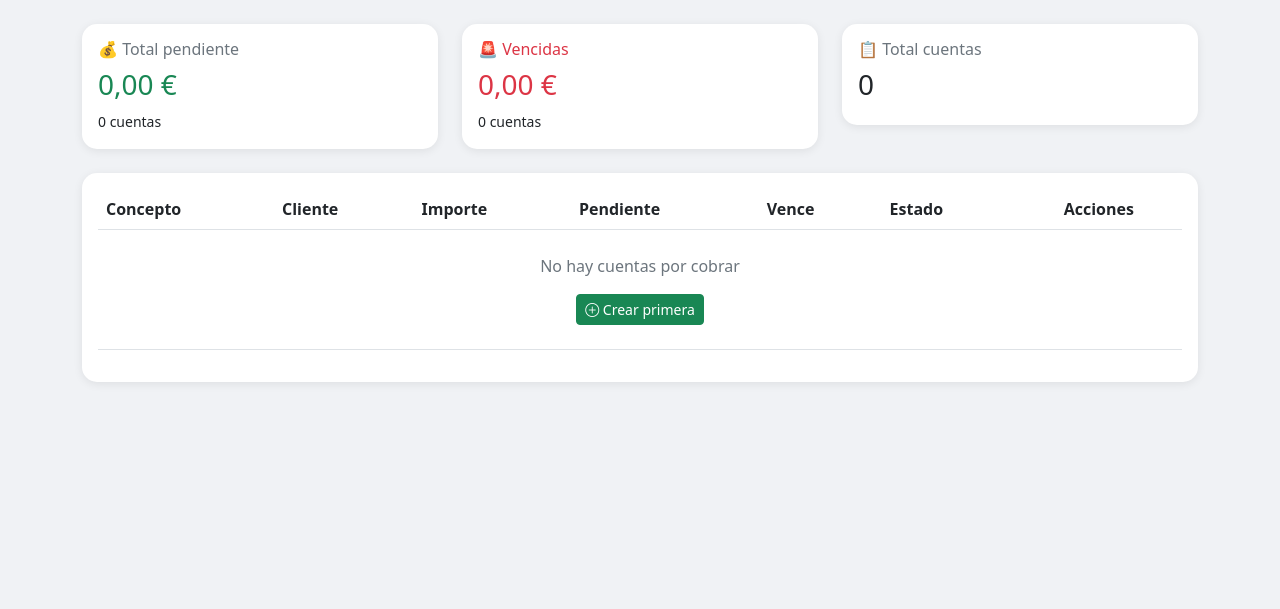
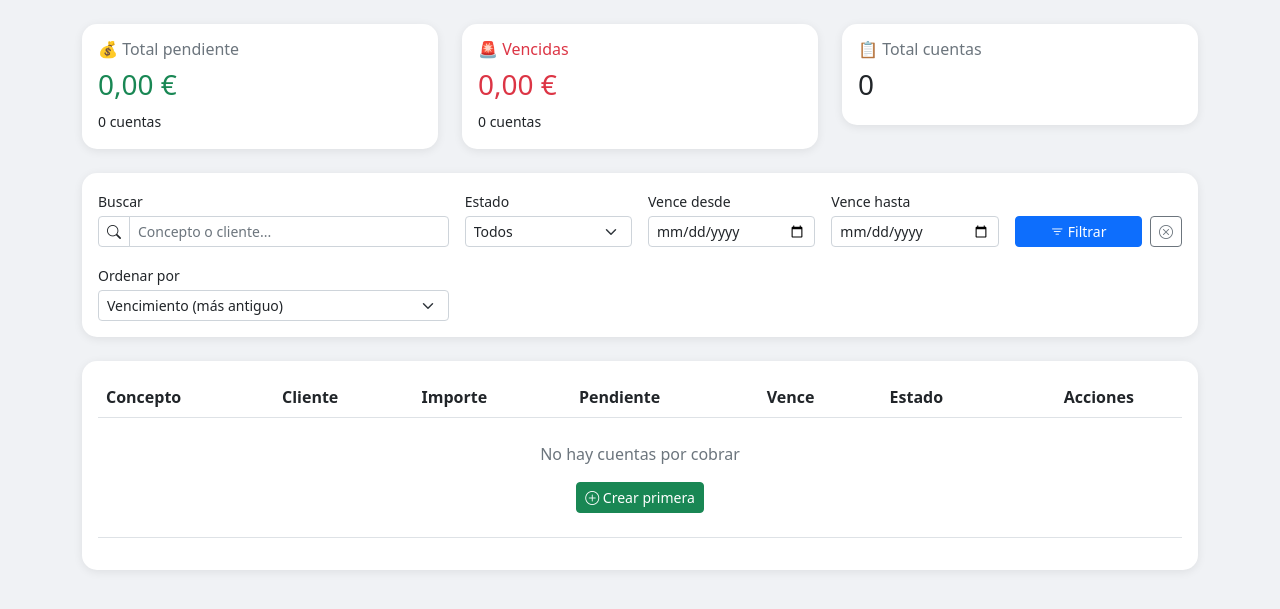
Before and after one commit to starmediterraneavictor-cmyk/erp-reciclaje, a Django app: page /finanzas/cobrar/ in a window 1280 px wide. Shown: the part 152-761 px from the top of the page. Run offline with Django 5.2, Linux system fonts and the light colour scheme; the visitor is signed in with stand-in values (Sample User, id 1); data that the repository does not hold is empty; some libraries are stand-ins or nearby versions.

Commit message:
Feat: Añadidos filtros de busqueda, estado y fechas a Cuentas por Cobrar

```diff
--- a/finanzas/templates/finanzas/cuentas_por_cobrar.html
+++ b/finanzas/templates/finanzas/cuentas_por_cobrar.html
@@ -38,6 +38,54 @@
                 <h3>{{ cuentas.count }}</h3>
             </div>
         </div>
+    </div>
+</div>
+<!-- Filtros -->
+<div class="card card-custom mb-4">
+    <div class="card-body">
+        <form method="GET" class="row g-3 align-items-end">
+            <div class="col-md-4">
+                <label class="form-label small mb-1">Buscar</label>
+                <div class="input-group input-group-sm">
+                    <span class="input-group-text bg-white"><i class="bi bi-search"></i></span>
+                    <input type="text" name="buscar" class="form-control" placeholder="Concepto o cliente..." value="{{ buscar_filtro }}">
+                </div>
+            </div>
+            <div class="col-md-2">
+                <label class="form-label small mb-1">Estado</label>
+                <select name="estado" class="form-select form-select-sm">
+                    <option value="">Todos</option>
+                    {% for key, value in estados %}
+                    <option value="{{ key }}" {% if estado_filtro == key %}selected{% endif %}>{{ value }}</option>
+                    {% endfor %}
+                </select>
+            </div>
+            <div class="col-md-2">
+                <label class="form-label small mb-1">Vence desde</label>
+                <input type="date" name="desde" class="form-control form-control-sm" value="{{ desde_filtro }}">
+            </div>
+            <div class="col-md-2">
+                <label class="form-label small mb-1">Vence hasta</label>
+                <input type="date" name="hasta" class="form-control form-control-sm" value="{{ hasta_filtro }}">
+            </div>
+            <div class="col-md-2 d-flex gap-2">
+                <button type="submit" class="btn btn-primary btn-sm w-100">
+                    <i class="bi bi-filter"></i> Filtrar
+                </button>
+                <a href="{% url 'cuentas_por_cobrar' %}" class="btn btn-outline-secondary btn-sm" title="Limpiar">
+                    <i class="bi bi-x-circle"></i>
+                </a>
+            </div>
+            <div class="col-md-4">
+                <label class="form-label small mb-1">Ordenar por</label>
+                <select name="orden" class="form-select form-select-sm">
+                    <option value="fecha_vencimiento" {% if orden_filtro == 'fecha_vencimiento' %}selected{% endif %}>Vencimiento (más antiguo)</option>
+                    <option value="-fecha_vencimiento" {% if orden_filtro == '-fecha_vencimiento' %}selected{% endif %}>Vencimiento (más reciente)</option>
+                    <option value="-importe_total" {% if orden_filtro == '-importe_total' %}selected{% endif %}>Importe (mayor a menor)</option>
+                    <option value="importe_total" {% if orden_filtro == 'importe_total' %}selected{% endif %}>Importe (menor a mayor)</option>
+                </select>
+            </div>
+        </form>
     </div>
 </div>
 
--- a/finanzas/views.py
+++ b/finanzas/views.py
@@ -336,7 +336,7 @@ def cuentas_por_pagar(request):
         'vencidas': vencidas,
         'total_pendiente': total_pendiente,
         'total_vencido': total_vencido,
-        'categorias': CuentaPorPagar.CATEGORIA_CHOICES,
+        'categorias': Proveedor.TIPO_PROVEEDOR,
         'estados': CuentaPorPagar.ESTADO_CHOICES,
         'categoria_filtro': categoria,
         'estado_filtro': estado,
@@ -409,13 +409,30 @@ def registrar_pago_cuenta(request, cuenta_id):
 # ============================================
 
 @login_required
+@login_required
 def cuentas_por_cobrar(request):
     """Lista de cuentas por cobrar"""
-    cuentas = CuentaPorCobrar.objects.exclude(estado='ANULADO').order_by('fecha_vencimiento')
+    orden = request.GET.get('orden', 'fecha_vencimiento')
+    estado = request.GET.get('estado', '')
+    buscar = request.GET.get('buscar', '').strip()
+    desde = request.GET.get('desde', '')
+    hasta = request.GET.get('hasta', '')
 
-    estado = request.GET.get('estado', '')
+    # Base queryset
+    cuentas = CuentaPorCobrar.objects.exclude(estado='ANULADO').order_by(orden)
+
+    # Aplicar filtros
     if estado:
         cuentas = cuentas.filter(estado=estado)
+    if buscar:
+        cuentas = cuentas.filter(
+            Q(concepto__icontains=buscar) |
+            Q(cliente__nombre__icontains=buscar)
+        )
+    if desde:
+        cuentas = cuentas.filter(fecha_vencimiento__gte=desde)
+    if hasta:
+        cuentas = cuentas.filter(fecha_vencimiento__lte=hasta)
 
     pendientes = cuentas.filter(estado__in=['PENDIENTE', 'PARCIAL'])
     vencidas = [c for c in pendientes if c.estado != 'COBRADO' and c.dias_para_vencer < 0]
@@ -431,6 +448,10 @@ def cuentas_por_cobrar(request):
         'total_vencido': total_vencido,
         'estados': CuentaPorCobrar.ESTADO_CHOICES,
         'estado_filtro': estado,
+        'buscar_filtro': buscar,
+        'desde_filtro': desde,
+        'hasta_filtro': hasta,
+        'orden_filtro': orden,
     }
     return render(request, 'finanzas/cuentas_por_cobrar.html', context)
 
```
